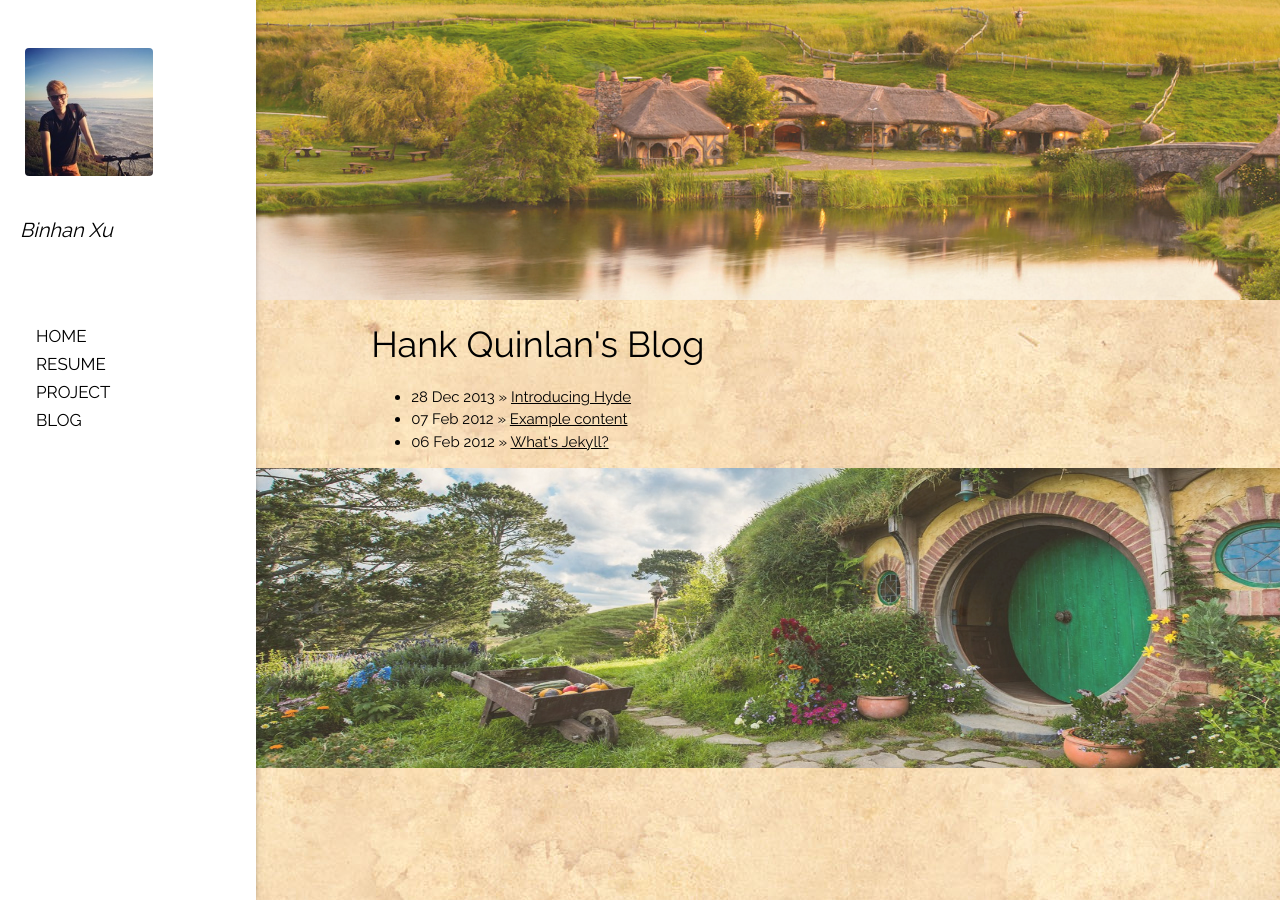
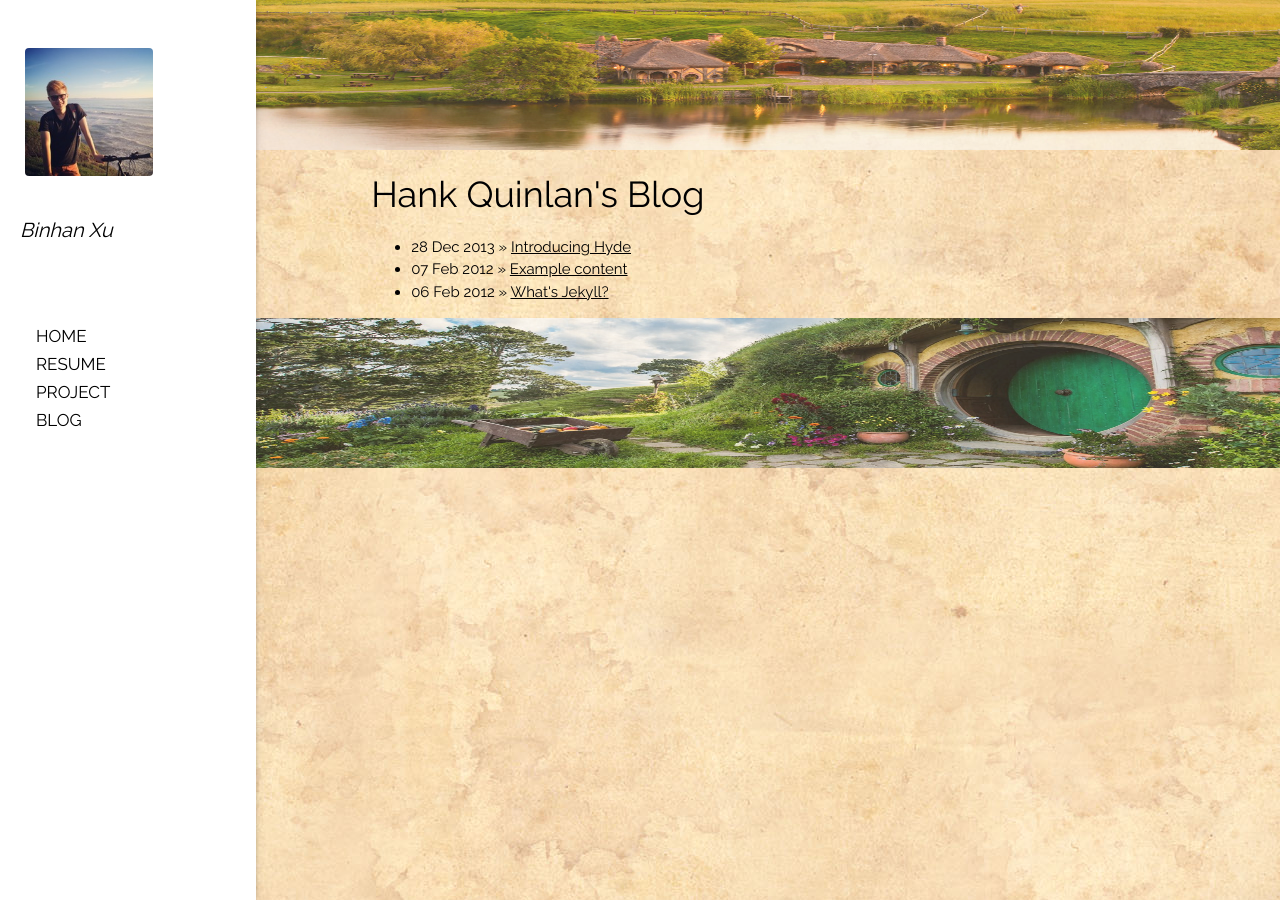
Before and after one commit to binhanxu/binhanxu.github.io, a Jekyll site: the page built from index.html, in a window 1280 px wide. Built offline with Jekyll 4.4.1, drawn with Linux system fonts in a browser that asks for light colours; nearby versions of some CDN libraries.

Commit message:
Update main.css

```diff
--- a/css/main.css
+++ b/css/main.css
@@ -12,7 +12,7 @@ body {background-image: url("/css/b3.jpg")}
     opacity: 0.8;
     filter: alpha(opacity=50); /* For IE8 and earlier */
     width: 1200px;
-    height: 300px;
+    height: 150px;
 }
 
 p {
```
